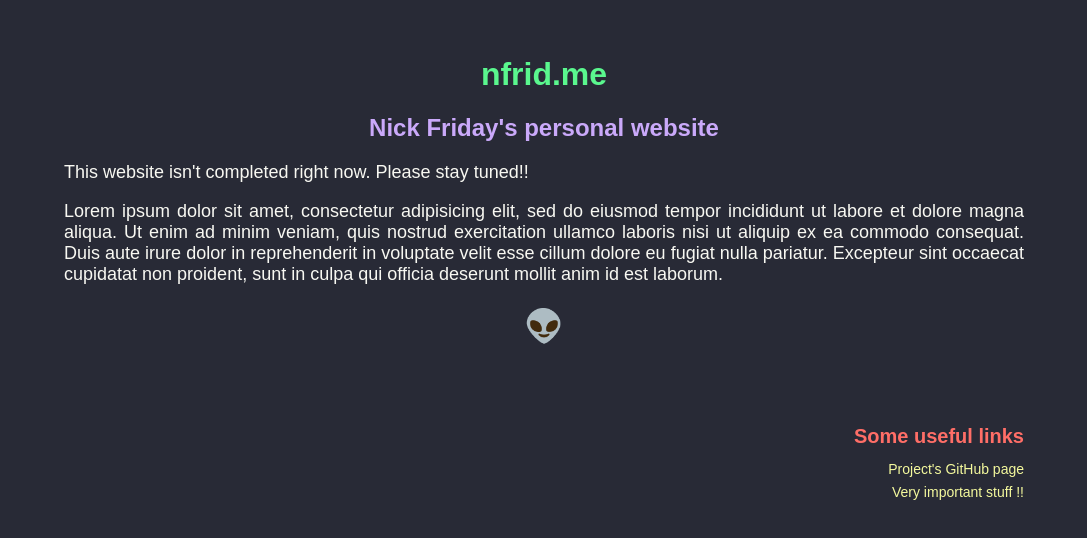
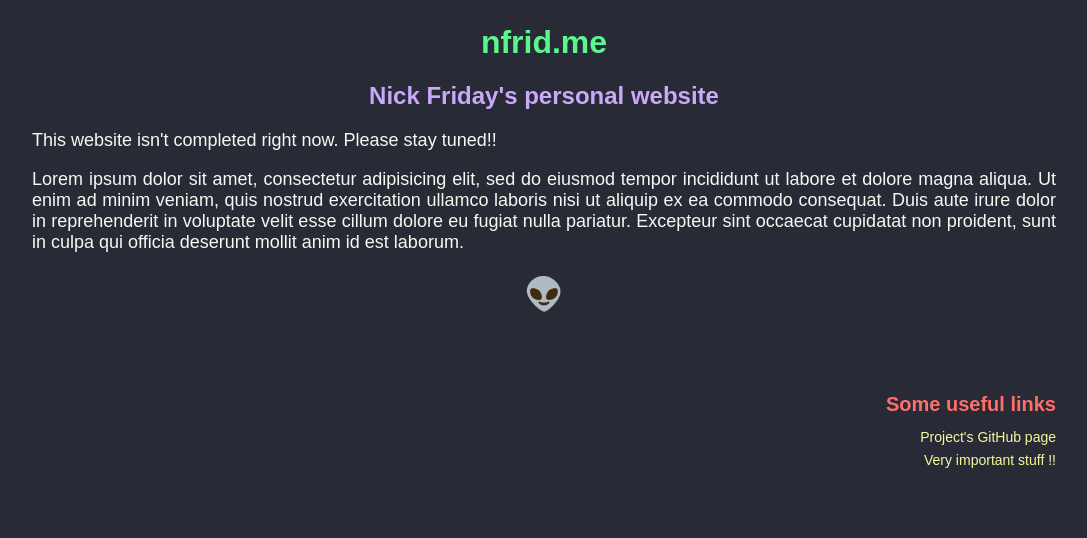
Before and after one commit to NFrid/nfrid.me-gatsby, a React app: page / in a window 1280 px wide. Shown: the top 538 px of the page, without its empty margins (96-1183 px from the left). Built offline with nearby package versions, Linux system fonts and the light colour scheme.

Commit message:
[ref@style+app] all styles to styled + pages/

```diff
--- a/src/App.tsx
+++ b/src/App.tsx
@@ -1,82 +1,14 @@
-import styled from "styled-components";
-import d from "./styles/draculaColors";
-
-const Body = styled.div`
-  background: ${d.bg};
-  height: 100vh;
-  padding: 2em;
-`;
-
-const Box = styled.div`
-  margin: 1.5em 10vw;
-  text-align: justify;
-`;
-
-const Title = styled.h1`
-  text-align: center;
-  color: ${d.greenish};
-`;
-
-const Subtitle = styled.h2`
-  text-align: center;
-  color: ${d.purpleish};
-`;
-
-const Paragraph = styled.p`
-  font-size: 18px;
-  color: ${d.fg};
-`;
-
-const RefBox = styled(Box)`
-  margin: 5em 0;
-  & * {
-    display: block;
-    text-align: right;
-  }
-`;
-
-const RefTitle = styled(Title)`
-  color: ${d.redish};
-  font-size: 20px;
-`;
-
-const Ref = styled.a.attrs({
-  target: "_blank",
-})`
-  text-decoration: none;
-  color: ${d.yellowish};
-  margin-bottom: 0.5em;
-  font-size: 14px;
-  target: _blank;
-`;
+import { Box } from "./components/primitives";
+import Index from "./pages/Index";
+import GlobalStyle from "./styles/global";
 
 const App = () => (
-  <Body>
+  <>
+    <GlobalStyle />
     <Box>
-      <Title>nfrid.me</Title>
-      <Subtitle>Nick Friday's personal website</Subtitle>
-      <Paragraph>
-        This website isn't completed right now. Please stay tuned!!
-      </Paragraph>
-      <Paragraph>
-        Lorem ipsum dolor sit amet, consectetur adipisicing elit, sed do eiusmod
-        tempor incididunt ut labore et dolore magna aliqua. Ut enim ad minim
-        veniam, quis nostrud exercitation ullamco laboris nisi ut aliquip ex ea
-        commodo consequat. Duis aute irure dolor in reprehenderit in voluptate
-        velit esse cillum dolore eu fugiat nulla pariatur. Excepteur sint
-        occaecat cupidatat non proident, sunt in culpa qui officia deserunt
-        mollit anim id est laborum.
-      </Paragraph>
-      <Title>👽️</Title>
-      <RefBox>
-        <RefTitle>Some useful links</RefTitle>
-        <Ref href="https://github.com/NFrid/nfrid.me">
-          Project's GitHub page
-        </Ref>
-        <Ref href="https://bit.ly/2JqTOBQ">Very important stuff !!</Ref>
-      </RefBox>
+      <Index />
     </Box>
-  </Body>
+  </>
 );
 
 export default App;
--- /dev/null
+++ b/src/components/primitives.tsx
@@ -0,0 +1,45 @@
+import styled from "styled-components";
+import d from "../styles/draculaColors";
+
+export const Box = styled.div`
+  margin: 1.5em 10vw;
+  text-align: justify;
+`;
+
+export const Tit = styled.h1`
+  text-align: center;
+  color: ${d.greenish};
+`;
+
+export const Subtit = styled.h2`
+  text-align: center;
+  color: ${d.purpleish};
+`;
+
+export const Par = styled.p`
+  font-size: 18px;
+  color: ${d.fg};
+`;
+
+export const RefBox = styled(Box)`
+  margin: 5em 0;
+  & * {
+    display: block;
+    text-align: right;
+  }
+`;
+
+export const RefTit = styled(Tit)`
+  color: ${d.redish};
+  font-size: 20px;
+`;
+
+export const Ref = styled.a.attrs({
+  target: "_blank",
+})`
+  text-decoration: none;
+  color: ${d.yellowish};
+  margin-bottom: 0.5em;
+  font-size: 14px;
+  target: _blank;
+`;
--- a/src/index.tsx
+++ b/src/index.tsx
@@ -1,6 +1,5 @@
 import React from "react";
 import { render } from "react-dom";
 import App from "./App";
-import "./style.css";
 
 render(<App />, document.querySelector("#root"));
--- /dev/null
+++ b/src/pages/Index.tsx
@@ -0,0 +1,33 @@
+import {
+  Tit,
+  Subtit,
+  Par,
+  RefBox,
+  RefTit,
+  Ref,
+} from "../components/primitives";
+
+const Index = () => (
+  <>
+    <Tit>nfrid.me</Tit>
+    <Subtit>Nick Friday's personal website</Subtit>
+    <Par>This website isn't completed right now. Please stay tuned!!</Par>
+    <Par>
+      Lorem ipsum dolor sit amet, consectetur adipisicing elit, sed do eiusmod
+      tempor incididunt ut labore et dolore magna aliqua. Ut enim ad minim
+      veniam, quis nostrud exercitation ullamco laboris nisi ut aliquip ex ea
+      commodo consequat. Duis aute irure dolor in reprehenderit in voluptate
+      velit esse cillum dolore eu fugiat nulla pariatur. Excepteur sint occaecat
+      cupidatat non proident, sunt in culpa qui officia deserunt mollit anim id
+      est laborum.
+    </Par>
+    <Tit>👽️</Tit>
+    <RefBox>
+      <RefTit>Some useful links</RefTit>
+      <Ref href="https://github.com/NFrid/nfrid.me">Project's GitHub page</Ref>
+      <Ref href="https://bit.ly/2JqTOBQ">Very important stuff !!</Ref>
+    </RefBox>
+  </>
+);
+
+export default Index;
--- a/src/style.css
+++ /dev/null
@@ -1,5 +0,0 @@
-body {
-  font-family: Arial, Helvetica, sans-serif;
-  margin: 0;
-  padding: 0;
-}
--- /dev/null
+++ b/src/styles/global.ts
@@ -0,0 +1,15 @@
+import { createGlobalStyle } from "styled-components";
+import d from "./draculaColors";
+
+const GlobalStyle = createGlobalStyle`
+  body {
+    font-family: Arial, Helvetica, sans-serif;
+    background: ${d.bg};
+    height: 100vh;
+    padding: 2em;
+    margin: 0;
+    padding: 0;
+  }
+`;
+
+export default GlobalStyle;
```
